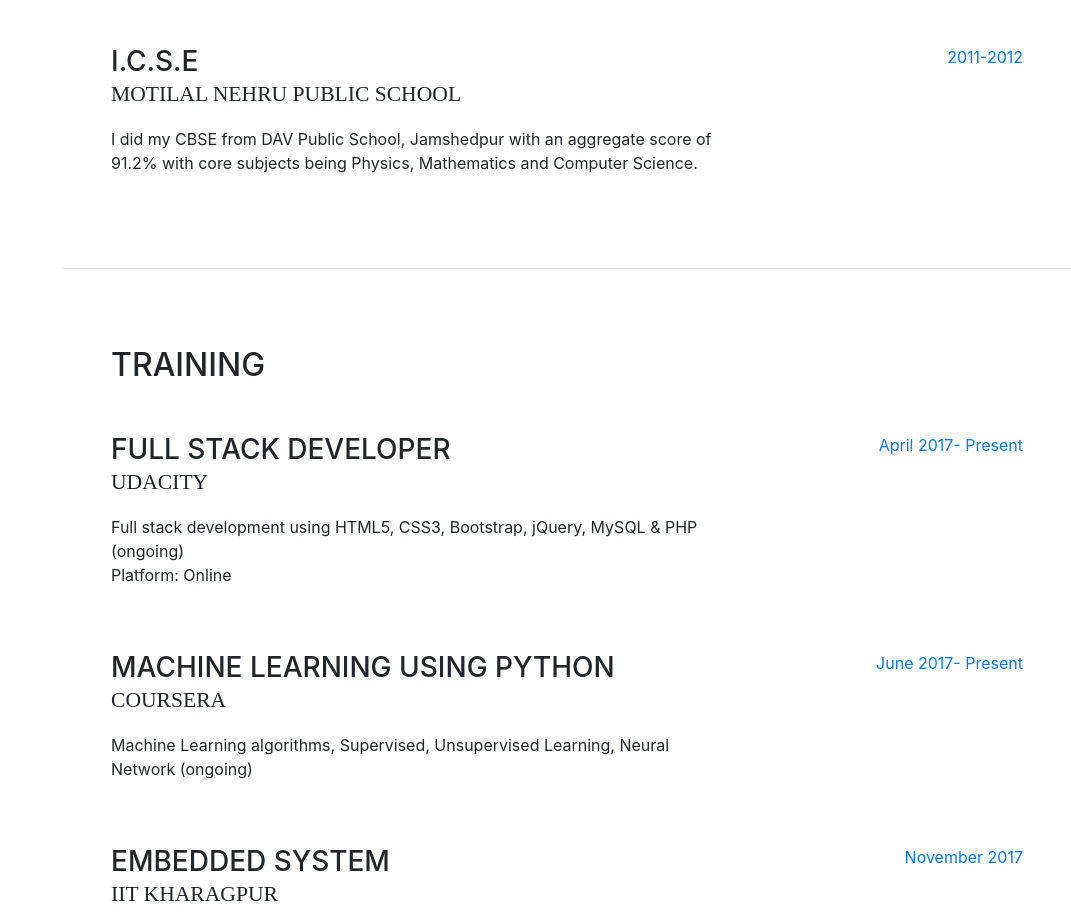
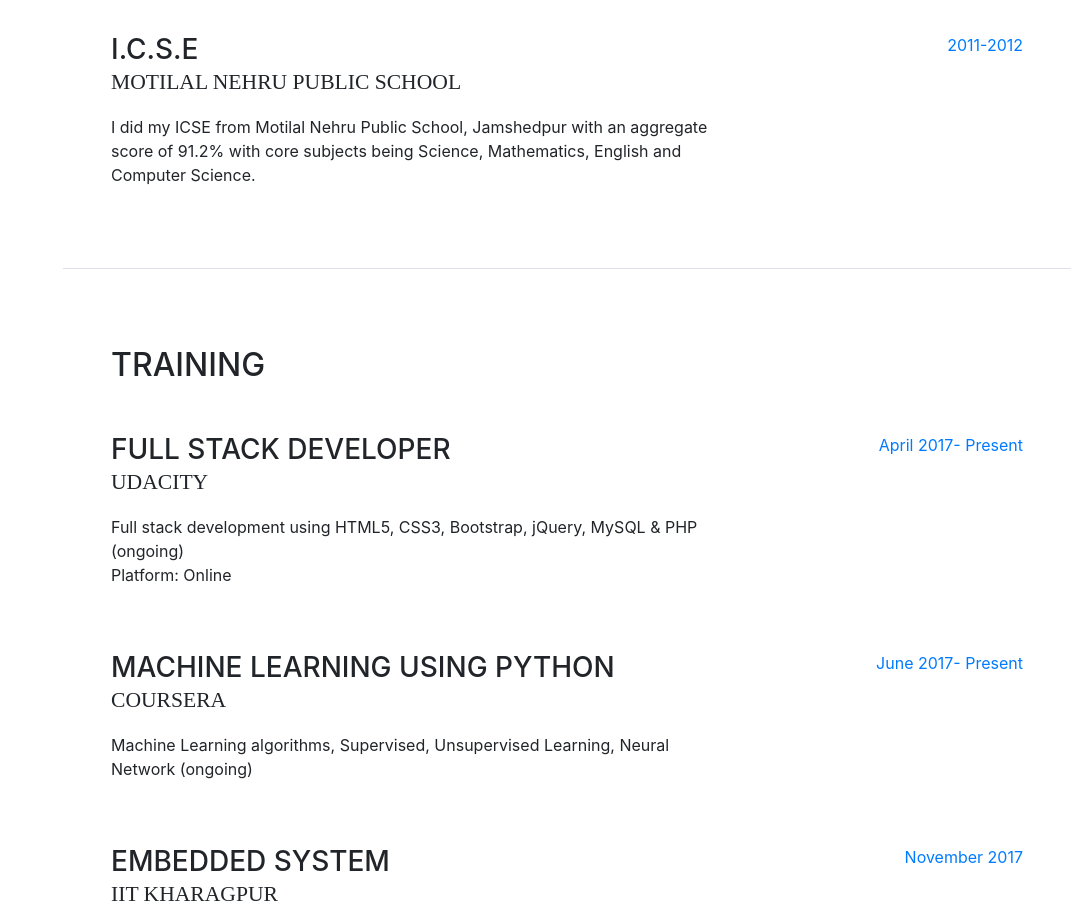
Before and after one commit to ArkoMukherjee25/ArkoMukherjee25.github.io, a website with bundled scripts: page index.html in a window 1280 px wide. Shown: the part 1331-2246 px from the top of the page, without its empty margins (209-1280 px from the left). Built offline with nearby package versions, Linux system fonts and the light colour scheme; a web font is replaced by a local one.

Commit message:
File Commit done

```diff
--- a/index.html
+++ b/index.html
@@ -142,7 +142,7 @@ developed proven communication, creative thinking and writing skills. Furthur, I
             <div class="resume-content mr-auto">
               <h3 class="mb-0">I.C.S.E</h3>
               <div class="subheading mb-3">Motilal Nehru Public School</div>
-              <p>I did my CBSE from DAV Public School, Jamshedpur with an aggregate score of 91.2% with core subjects being Physics, Mathematics and Computer Science.</p>
+              <p>I did my ICSE from Motilal Nehru Public School, Jamshedpur with an aggregate score of 91.2% with core subjects being Science, Mathematics, English and Computer Science.</p>
             </div>
             <div class="resume-date text-md-right">
               <span class="text-primary">2011-2012</span>
```
